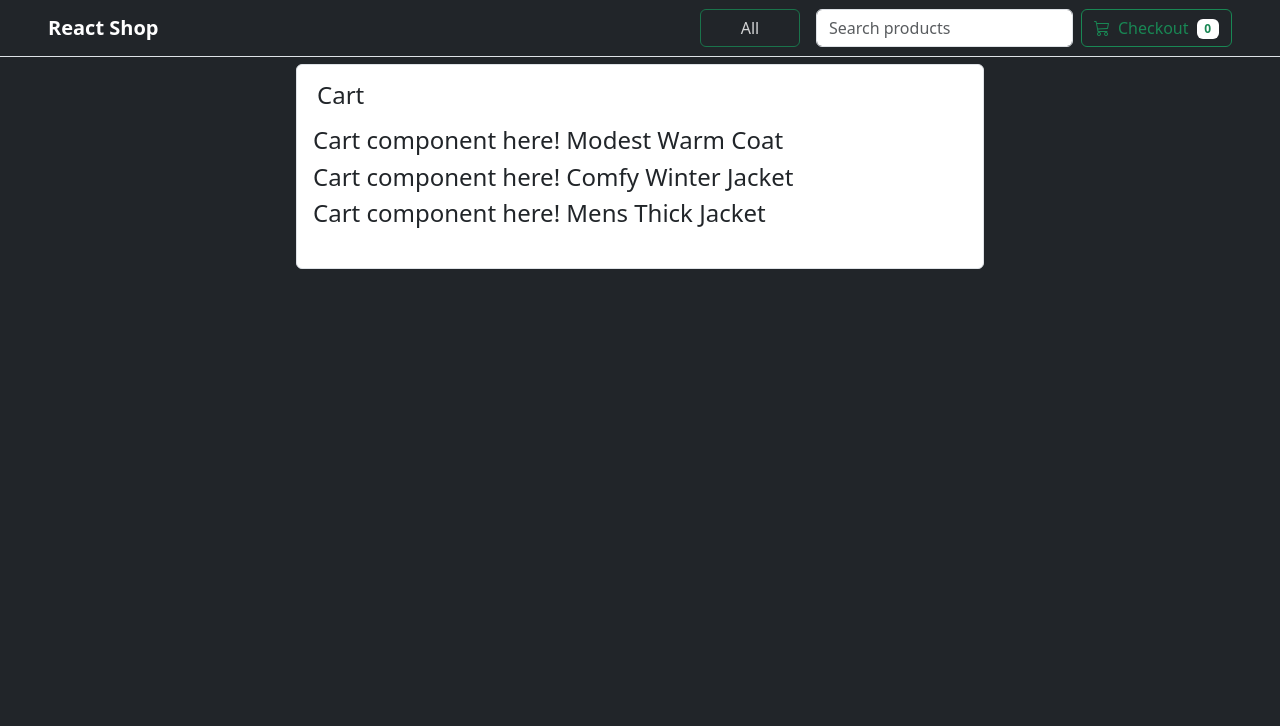
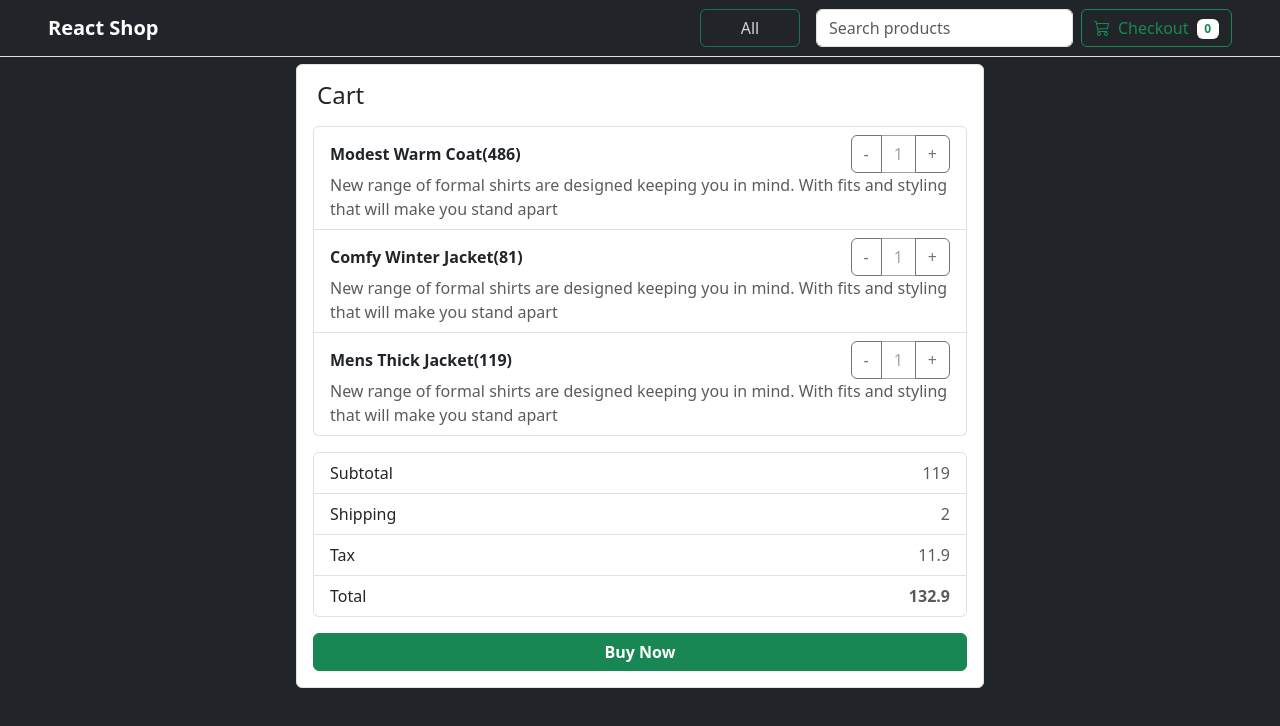
Before and after one commit to maja4s91/react-shop, a React (Create React App) app: page /cart in a window 1280 px wide. Shown: the top 726 px of the page. Built offline with nearby package versions, Linux system fonts and the light colour scheme.

Commit message:
Card Page 3 Components added

```diff
--- /dev/null
+++ b/src/components/Card/CardBuyButton.jsx
@@ -0,0 +1,14 @@
+export default function CardBuyButton({ title = "Buy Now" }) {
+  const buy = () => {
+    console.log("buy");
+  };
+
+  return (
+    <button
+      onClick={buy}
+      className="btn btn-success d-block w-100 mt-3 fw-bold"
+    >
+      {title}
+    </button>
+  );
+}
--- /dev/null
+++ b/src/components/Card/CardItem.jsx
@@ -0,0 +1,21 @@
+export default function CardItem({ item }) {
+  return (
+    <li className="list-group-item">
+      <div className="my-0 d-flex justify-content-between align-items-center">
+        <span className="fw-bolder fs-6 me-auto">
+          {item.name}({item.price})
+        </span>
+        <div className="btn-group">
+          <button className=" btn btn-outline-secondary">-</button>
+          <button className="btn btn-outline-secondary" disabled>
+            1
+          </button>
+          <button className="btn btn-outline-secondary">+</button>
+        </div>
+      </div>
+      <p className="text-muted mb-0 col-3 description w-100">
+        {item.description}
+      </p>
+    </li>
+  );
+}
--- /dev/null
+++ b/src/components/Card/CardNumbers.jsx
@@ -0,0 +1,28 @@
+export default function CardNumbers() {
+  const cardNumbers = {
+    subtotal: 119.0,
+    shipping: 2.0,
+    tax: 11.9,
+    total: 132.9,
+  };
+  const rows = [
+    { title: "Subtotal", price: cardNumbers.subtotal },
+    { title: "Shipping", price: cardNumbers.shipping },
+    { title: "Tax", price: cardNumbers.tax },
+    { title: "Total", price: cardNumbers.total },
+  ];
+
+  return (
+    <ul id="cart-numbers" className="list-group">
+      {rows.map((r) => (
+        <li
+          key={r.title}
+          className="list-group-item d-flex justify-content-between"
+        >
+          <span>{r.title}</span>
+          <span className="text-muted">{r.price}</span>
+        </li>
+      ))}
+    </ul>
+  );
+}
--- a/src/pages/Cart.jsx
+++ b/src/pages/Cart.jsx
@@ -1,3 +1,6 @@
+import CardBuyButton from "../components/Card/CardBuyButton";
+import CardItem from "../components/Card/CardItem";
+import CardNumbers from "../components/Card/CardNumbers";
 import NoContent from "../components/extra/NoContent";
 import data from "../data";
 
@@ -17,12 +20,12 @@ export default function Cart() {
           >
             <h4 className="mb-3 px-1">Cart</h4>
             <ul className="list-group mb-3 cart-list">
-              {items.map((item) => (
-                <h4 key={item.id}>Cart component here! {item.name}</h4>
+              {items.map((i) => (
+                <CardItem key={i.id} item={i} />
               ))}
             </ul>
-            {/* {Cart Numbers} */}
-            {/* {Cart Button} */}
+            <CardNumbers />
+            <CardBuyButton />
           </div>
         </div>
       </div>
```
